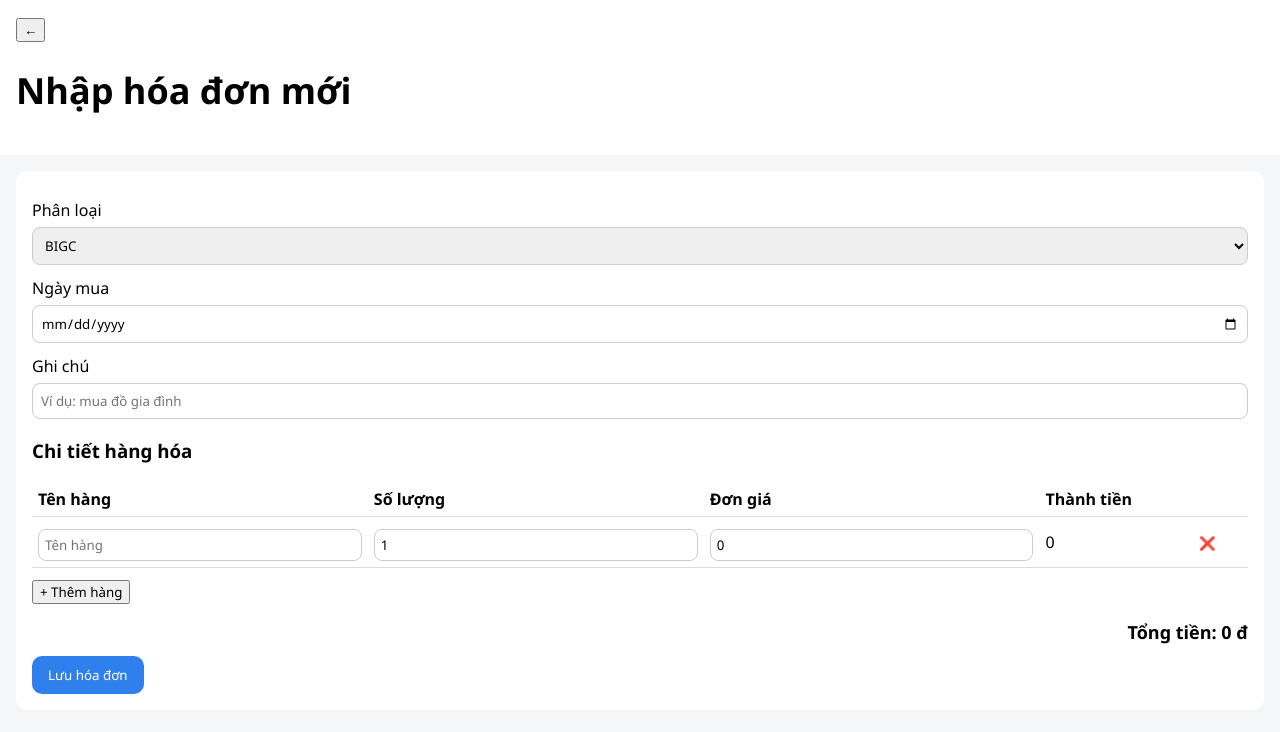
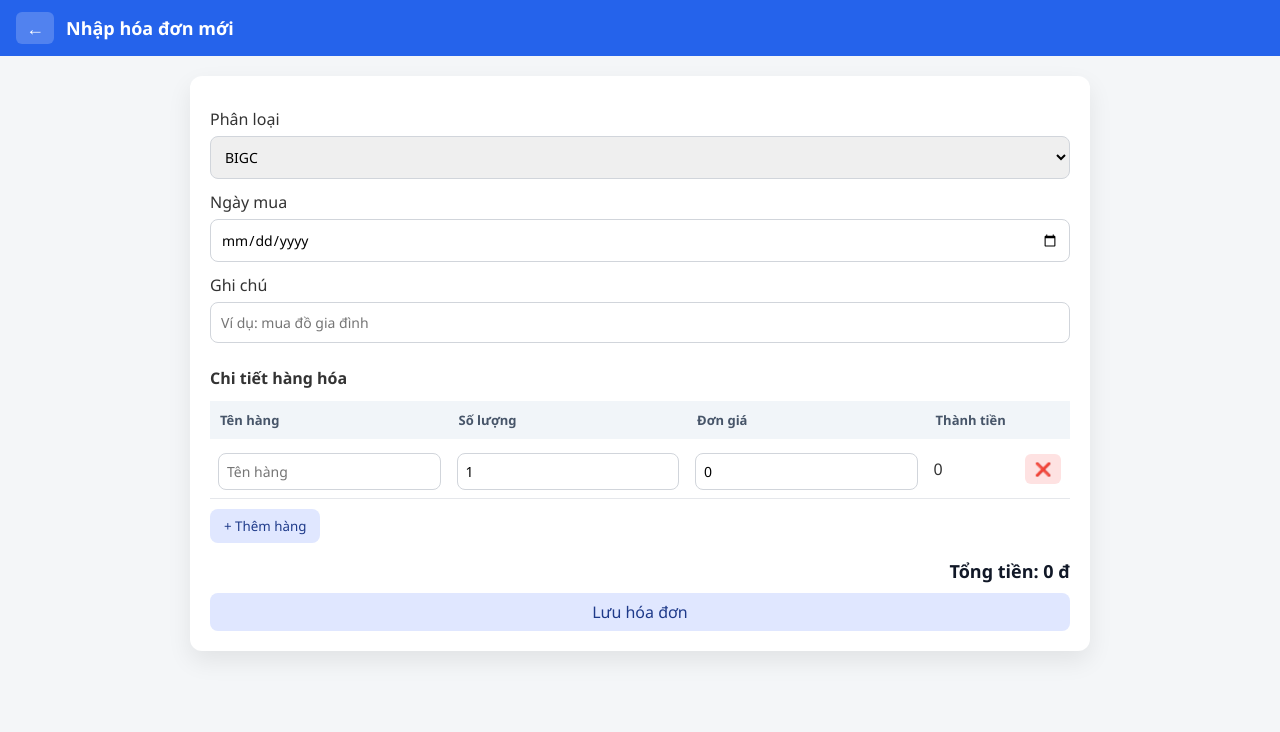
Before and after one commit to bosmile/muahang, a plain HTML site: page add.html in a window 1280 px wide. Drawn offline with Linux system fonts and the light colour scheme.

Commit message:
Update style.css

```diff
--- a/css/style.css
+++ b/css/style.css
@@ -1,152 +1,157 @@
+/* ===== RESET ===== */
 * {
   box-sizing: border-box;
-  font-family: "Segoe UI", sans-serif;
+  font-family: "Segoe UI", Roboto, Arial, sans-serif;
 }
 
 body {
   margin: 0;
   background: #f4f6f8;
+  color: #333;
 }
 
-/* Header */
+/* ===== TOP BAR ===== */
 .top-bar {
-  padding: 16px;
-  background: #fff;
-  font-size: 18px;
-  font-weight: 600;
+  background: #2563eb;
+  color: #fff;
+  padding: 12px 16px;
+  display: flex;
+  align-items: center;
+  gap: 12px;
 }
 
-/* Summary */
-.summary-card {
-  margin: 16px;
-  padding: 20px;
-  background: linear-gradient(135deg, #2f80ed, #56ccf2);
-  color: #fff;
-  border-radius: 14px;
+.top-bar h1 {
+  font-size: 18px;
+  margin: 0;
 }
 
-.summary-title {
-  font-size: 14px;
-  opacity: 0.9;
-}
-
-.summary-amount {
-  font-size: 34px;
-  font-weight: bold;
-  margin-top: 8px;
-}
-
-/* Filter */
-.filter-bar {
-  display: flex;
-  gap: 10px;
-  padding: 0 16px;
-}
-
-.filter-bar select {
-  flex: 1;
-  padding: 10px;
-  border-radius: 10px;
+.top-bar button {
+  background: rgba(255,255,255,0.2);
   border: none;
-}
-
-.btn-primary {
-  padding: 10px 16px;
-  background: #2f80ed;
-  color: white;
-  border: none;
-  border-radius: 10px;
+  color: #fff;
+  font-size: 18px;
+  padding: 4px 10px;
+  border-radius: 6px;
   cursor: pointer;
 }
 
-/* Invoice list */
-.invoice-list {
-  padding: 16px;
+/* ===== FORM BOX ===== */
+.form-box {
+  max-width: 900px;
+  margin: 20px auto;
+  background: #fff;
+  border-radius: 12px;
+  padding: 20px;
+  box-shadow: 0 10px 25px rgba(0,0,0,0.08);
 }
 
-.invoice-item {
-  background: #fff;
-  border-radius: 12px;
-  padding: 14px;
-  margin-bottom: 12px;
-  display: flex;
-  justify-content: space-between;
-  align-items: center;
+.form-box h3 {
+  margin-top: 24px;
+  margin-bottom: 8px;
+  font-size: 16px;
 }
 
-.invoice-left {
-  display: flex;
-  flex-direction: column;
+/* ===== INPUTS ===== */
+label {
+  font-weight: 500;
+  margin-top: 12px;
+  display: block;
 }
 
-.invoice-title {
-  font-weight: 600;
+input, select {
+  width: 100%;
+  padding: 10px;
+  margin-top: 6px;
+  border-radius: 8px;
+  border: 1px solid #d1d5db;
+  font-size: 14px;
 }
 
-.invoice-sub {
-  font-size: 13px;
-  color: #777;
+input:focus, select:focus {
+  outline: none;
+  border-color: #2563eb;
 }
 
-.invoice-amount {
-  font-weight: 600;
-  color: #d32f2f;
-}
-/* ===== ADD INVOICE PAGE ===== */
-
-.form-box {
-  background: #fff;
-  margin: 16px;
-  padding: 16px;
-  border-radius: 12px;
-}
-
-.form-box label {
-  display: block;
-  margin-top: 12px;
-  font-weight: 500;
-}
-
-.form-box input,
-.form-box select {
-  width: 100%;
-  padding: 8px;
-  margin-top: 6px;
-  border-radius: 8px;
-  border: 1px solid #ccc;
-}
-
+/* ===== TABLE ===== */
 .item-table {
   width: 100%;
   border-collapse: collapse;
   margin-top: 12px;
 }
 
-.item-table th,
+.item-table thead {
+  background: #f1f5f9;
+}
+
+.item-table th {
+  padding: 10px;
+  text-align: left;
+  font-size: 13px;
+  color: #475569;
+}
+
 .item-table td {
-  border-bottom: 1px solid #ddd;
-  padding: 6px;
-  text-align: left;
+  padding: 8px;
+  border-bottom: 1px solid #e5e7eb;
 }
 
 .item-table input {
-  width: 100%;
-  padding: 6px;
+  padding: 8px;
+  font-size: 14px;
 }
 
 .item-table button {
-  background: none;
+  background: #fee2e2;
   border: none;
+  color: #dc2626;
+  padding: 6px 10px;
+  border-radius: 6px;
   cursor: pointer;
 }
 
+/* ===== ADD ROW BUTTON ===== */
+.form-box > button {
+  margin-top: 10px;
+  background: #e0e7ff;
+  color: #1e3a8a;
+  border: none;
+  padding: 8px 14px;
+  border-radius: 8px;
+  cursor: pointer;
+  font-weight: 500;
+}
+
+/* ===== TOTAL ===== */
 .total-box {
   margin-top: 16px;
   font-size: 18px;
   font-weight: bold;
   text-align: right;
+  color: #111827;
 }
 
-.form-box > button {
-  margin-top: 12px;
+/* ===== PRIMARY BUTTON ===== */
+.btn-primary {
+  width: 100%;
+  margin-top: 20px;
+  background: #2563eb;
+  color: #fff;
+  border: none;
+  padding: 14px;
+  font-size: 16px;
+  border-radius: 10px;
+  cursor: pointer;
 }
+
+.btn-primary:hover {
+  background: #1d4ed8;
+}
+
+/* ===== INDEX PAGE CARDS (nếu có) ===== */
+.card {
+  background: #fff;
+  border-radius: 12px;
+  padding: 16px;
+  margin: 16px;
+  box-shadow: 0 6px 18px rgba(0,0,0,0.08);
+}
```
